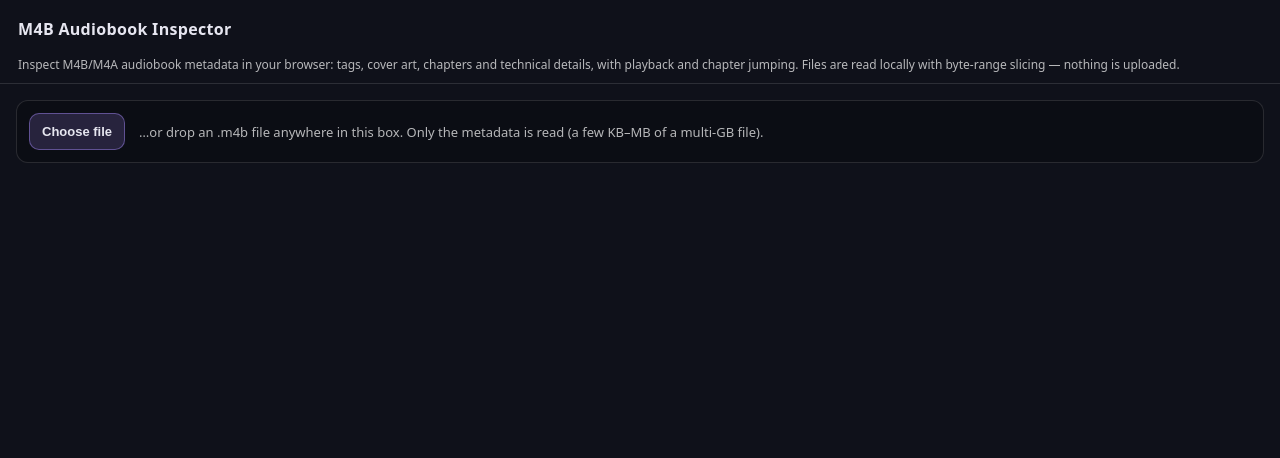
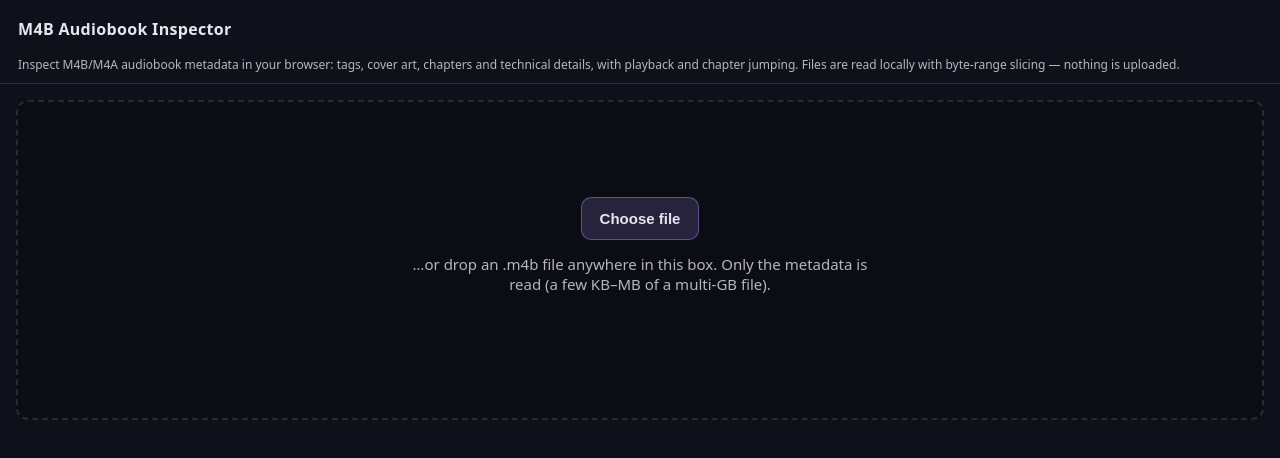
Before and after one commit to jdevera/webtools, a website: page tools/m4b-inspector.html in a window 1280 px wide. Drawn offline with Linux system fonts and the light colour scheme.

Commit message:
M4B inspector: enlarge the drop area until a file is loaded
Co-Authored-By: Claude Fable 5 <noreply@anthropic.com>

```diff
--- a/tools/m4b-inspector.html
+++ b/tools/m4b-inspector.html
@@ -78,6 +78,18 @@
     }
     .dropzone.dragging * { pointer-events: none; }
     .dropzone .hint { color: var(--muted); font-size: 13px; }
+
+    /* before a file is loaded, the dropzone is the main event — make it big */
+    body:not(.loaded) .dropzone {
+      flex-direction: column;
+      justify-content: center;
+      min-height: 320px;
+      border-style: dashed;
+      border-width: 2px;
+      text-align: center;
+    }
+    body:not(.loaded) .dropzone .hint { font-size: 15px; max-width: 480px; }
+    body:not(.loaded) .dropzone button { font-size: 15px; padding: 12px 18px; }
 
     button {
       border: 1px solid var(--border);
```
